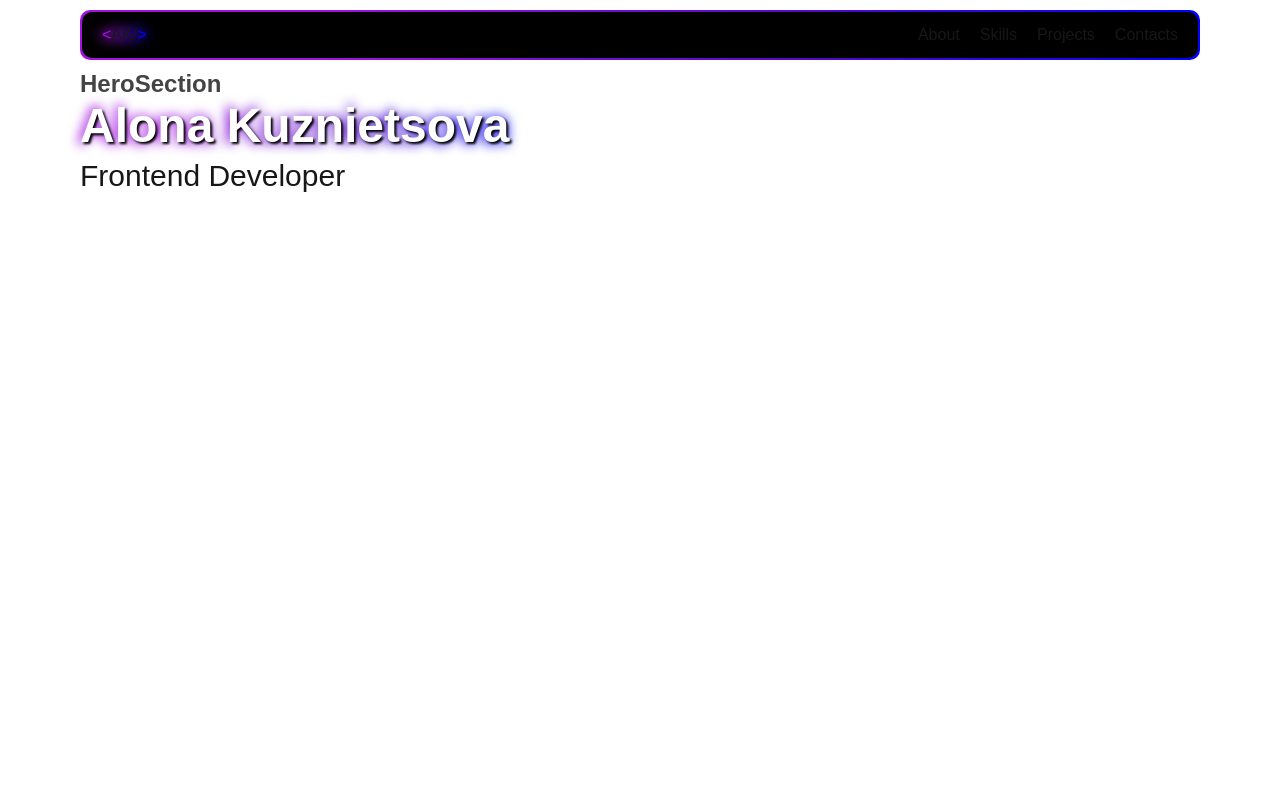
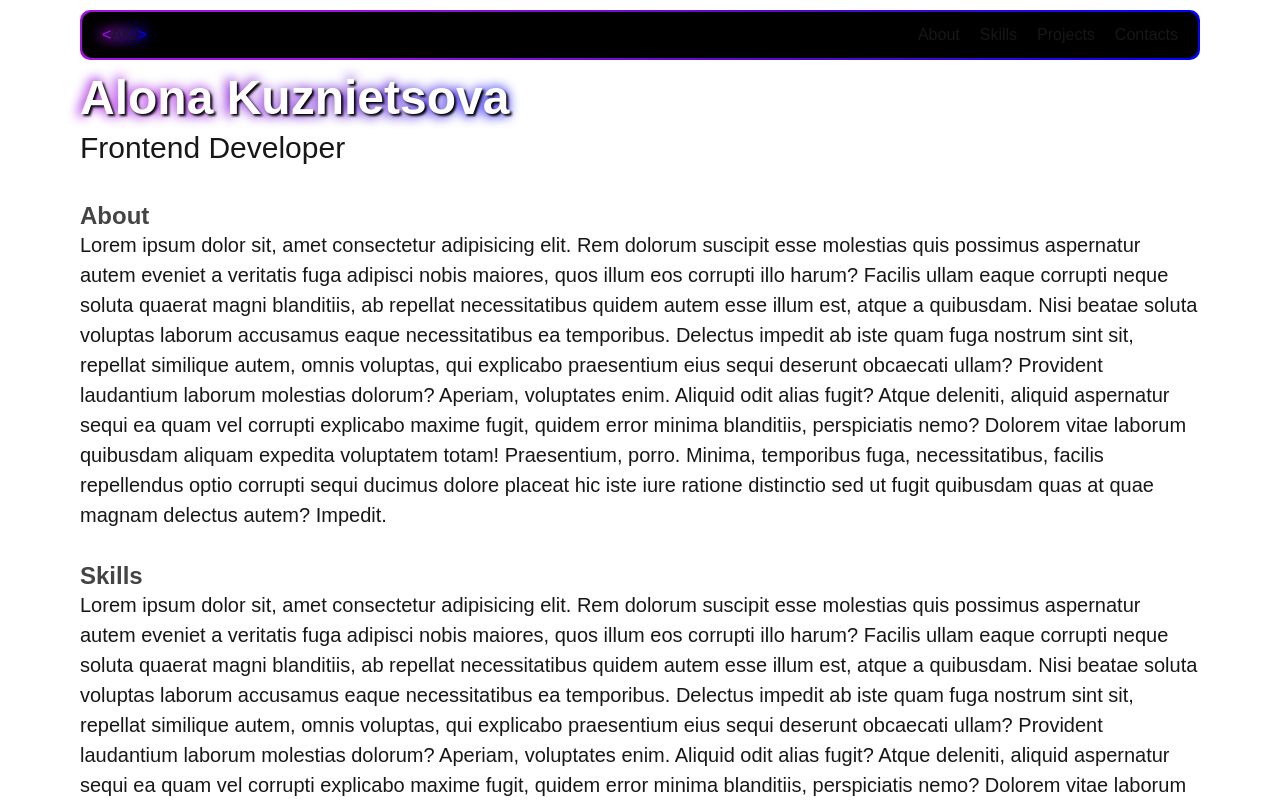
Before and after one commit to acvetochka/portfolio, a Next.js app: page / in a window 1280 px wide. Shown: the top 800 px of the page. Built offline with nearby package versions, Linux system fonts and the light colour scheme.

Commit message:
add components-docs to Readme (closes #4)

```diff
--- a/src/app/page.tsx
+++ b/src/app/page.tsx
@@ -1,7 +1,7 @@
 import styles from "./page.module.css";
 import { HeroSection } from "@/sections/HeroSection";
-// import { Section } from "@/components/Section/Section";
-// import { Text } from "@/components/Text/Text";
+import { Section } from "@/components/Section/Section";
+import { Text } from "@/components/Text/Text";
 
 export default function Home() {
   return (
@@ -9,7 +9,7 @@ export default function Home() {
     <>
       <main className={styles.main}>
         <HeroSection />
-        {/* <Section title="About" id="about">
+        <Section title="About" id="about">
           <Text size="large">Lorem ipsum dolor sit, amet consectetur adipisicing elit. Rem dolorum suscipit esse molestias quis possimus aspernatur autem eveniet a veritatis fuga adipisci nobis maiores, quos illum eos corrupti illo harum?
           Facilis ullam eaque corrupti neque soluta quaerat magni blanditiis, ab repellat necessitatibus quidem autem esse illum est, atque a quibusdam. Nisi beatae soluta voluptas laborum accusamus eaque necessitatibus ea temporibus.
           Delectus impedit ab iste quam fuga nostrum sint sit, repellat similique autem, omnis voluptas, qui explicabo praesentium eius sequi deserunt obcaecati ullam? Provident laudantium laborum molestias dolorum? Aperiam, voluptates enim.
@@ -29,7 +29,7 @@ export default function Home() {
           Delectus impedit ab iste quam fuga nostrum sint sit, repellat similique autem, omnis voluptas, qui explicabo praesentium eius sequi deserunt obcaecati ullam? Provident laudantium laborum molestias dolorum? Aperiam, voluptates enim.
           Aliquid odit alias fugit? Atque deleniti, aliquid aspernatur sequi ea quam vel corrupti explicabo maxime fugit, quidem error minima blanditiis, perspiciatis nemo? Dolorem vitae laborum quibusdam aliquam expedita voluptatem totam!
           Praesentium, porro. Minima, temporibus fuga, necessitatibus, facilis repellendus optio corrupti sequi ducimus dolore placeat hic iste iure ratione distinctio sed ut fugit quibusdam quas at quae magnam delectus autem? Impedit.</Text>
-        </Section> */}
+        </Section>
       </main>
       <footer className={styles.footer}>
 
--- a/src/components/Section/Section.props.ts
+++ b/src/components/Section/Section.props.ts
@@ -1,8 +1,8 @@
 import { ReactNode } from "react";
 
 export interface SectionProps {
-    id: string;
+  id: string;
   children: ReactNode;
-  title: string;
+  title?: string;
 
 }
--- a/src/components/Title/Title.tsx
+++ b/src/components/Title/Title.tsx
@@ -2,7 +2,7 @@
 import { TitleProps } from "./Title.props";
 import { H1, H2, H3, Shadow, TitleContainer } from "./Title.styled";
 
-export const Title = ({ tag, children }: TitleProps): JSX.Element => {
+export const Title = ({ tag='h2' , children }: TitleProps): JSX.Element => {
   switch (tag) {
     case "h1":
       return (
--- a/src/sections/HeroSection.tsx
+++ b/src/sections/HeroSection.tsx
@@ -6,7 +6,7 @@ import { Title } from "@/components/Title/Title";
 
 export const HeroSection = ():JSX.Element => {
   return (
-    <Section title="HeroSection" id="contacts">
+    <Section  id="">
       <Title tag="h1">Alona Kuznietsova</Title>
       <Text size="extra-large">Frontend Developer</Text>
 
```
Also changed, not shown: 1 other file (tests, documents, lock files or other folders).
